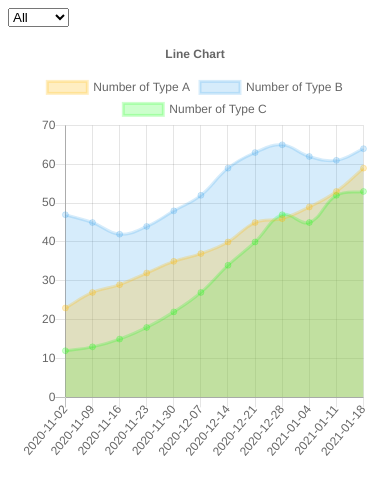
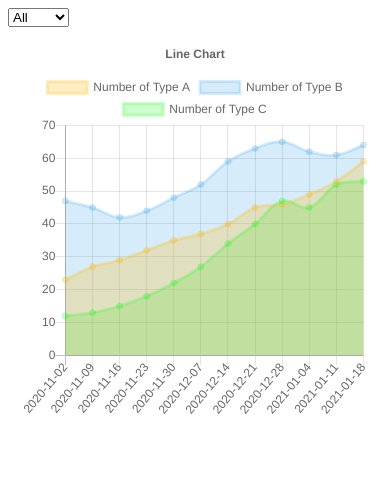
Before and after one commit to tirthajyoti-ghosh/meetings-graph, a React (Create React App) app: page / in a window 390 px wide. Shown: the top 494 px of the page. Built offline with nearby package versions, Linux system fonts and the light colour scheme.

Commit message:
Update chart height for mobile devices

```diff
--- a/src/App.css
+++ b/src/App.css
@@ -27,3 +27,10 @@
     width: 100vw
   }
 }
+
+@media screen and (max-width: 480px) {
+  .chart {
+    height: 45vh;
+    width: 100vw
+  }
+}
```
